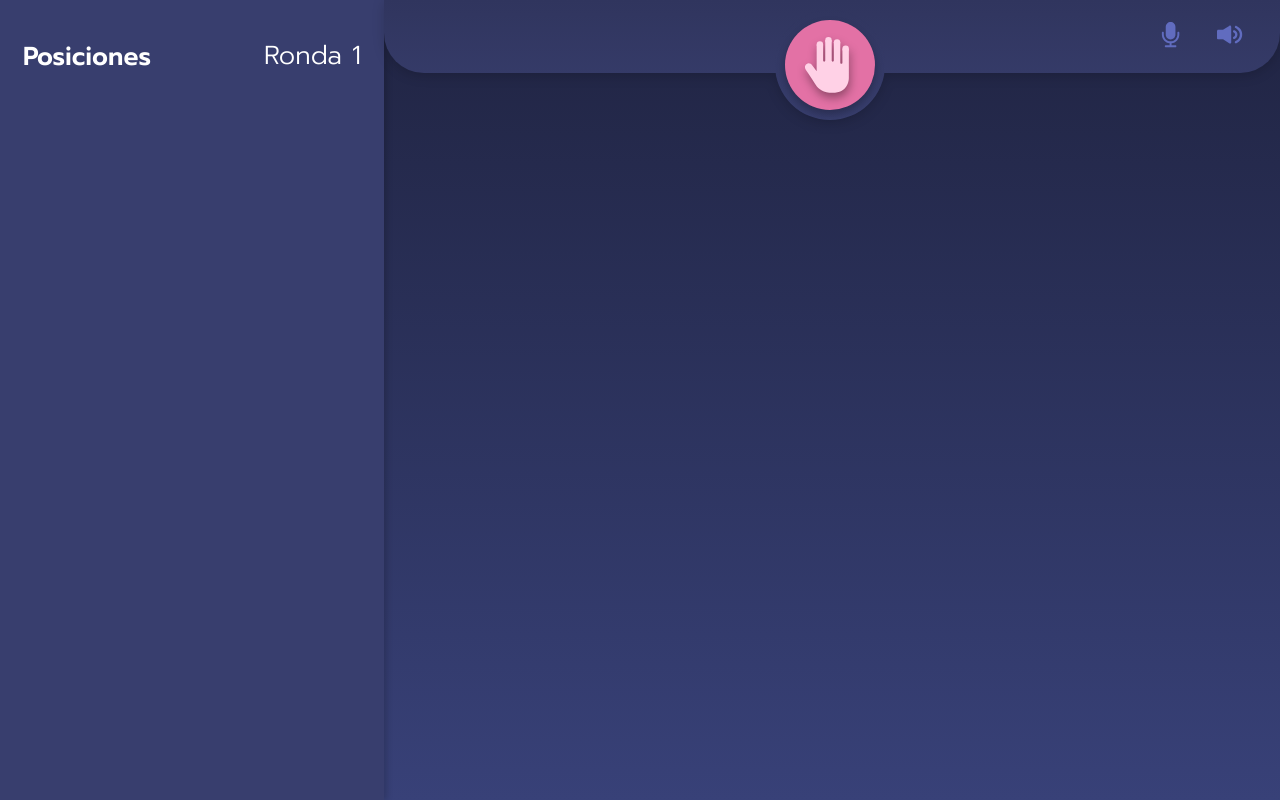
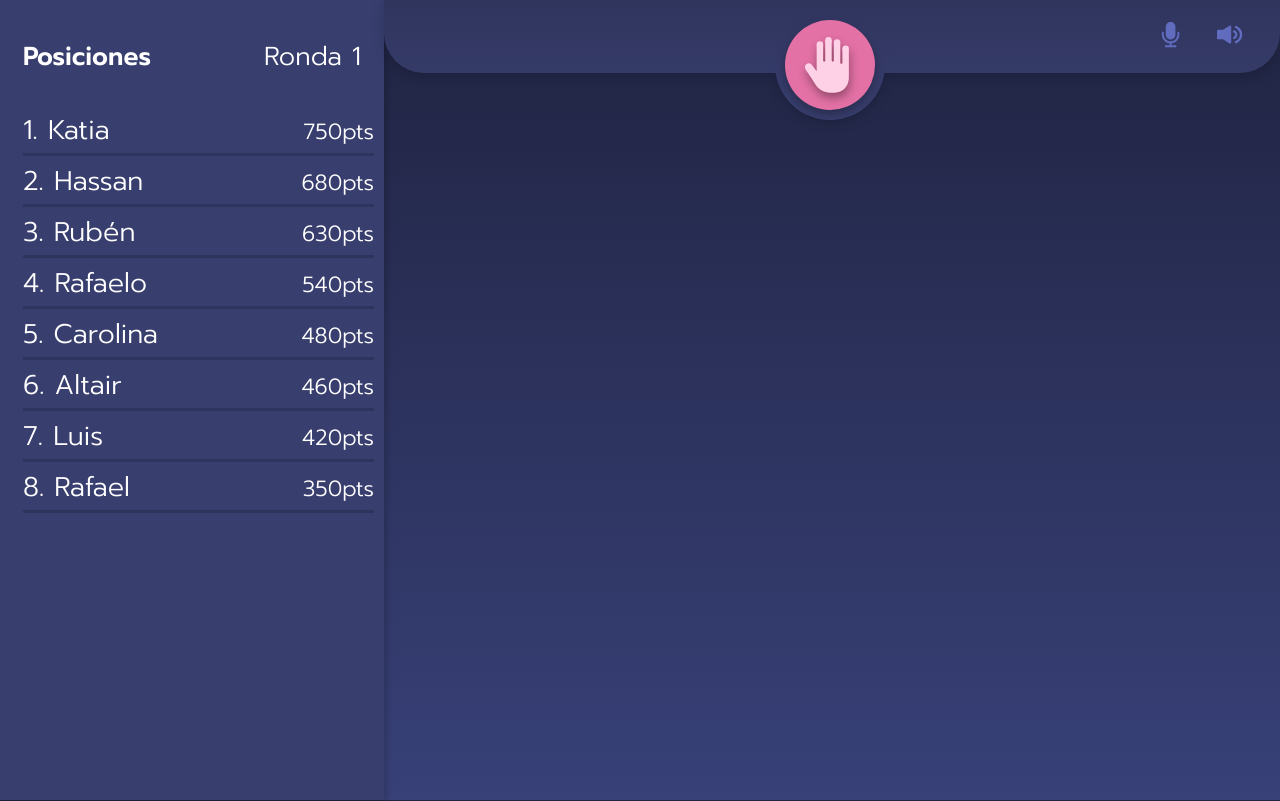
Before and after one commit to Ruben35/SmartBasta, a React (Create React App) app: page / in a window 1280 px wide. Built offline with nearby package versions, Linux system fonts and the light colour scheme.

Commit message:
Finishing final details on PlayersSideBar

```diff
--- a/package.json
+++ b/package.json
@@ -9,6 +9,7 @@
     "react": "^17.0.2",
     "react-dom": "^17.0.2",
     "react-scripts": "4.0.3",
+    "react-swipeable": "^6.1.2",
     "web-vitals": "^1.1.2"
   },
   "scripts": {
--- a/public/index.html
+++ b/public/index.html
@@ -8,6 +8,7 @@
     <meta name="theme-color" content="#30355E" />
     <meta name="msapplication-navbutton-color" content="#30355E">
     <meta name="apple-mobile-web-app-status-bar-style" content="#30355E">
+    <meta http-equiv="ScreenOrientation" content="autoRotate:disabled">
     <meta
       name="Smart Basta"
       content="Web site created using create-react-app"
--- a/src/App.js
+++ b/src/App.js
@@ -6,7 +6,6 @@ import PlayersSideBar from './components/PlayersSideBar'
 function App() {
 
   const [playersBarOpen, setPlayersBarOpen] = useState(false);
-
   const handleOnClickPlayers= () => {
     setPlayersBarOpen(!playersBarOpen);
   }
--- a/src/components/GameNavbar.jsx
+++ b/src/components/GameNavbar.jsx
@@ -113,6 +113,7 @@ const PlayersButton = ({onClickPlayers}) =>{
     const handleClick= (e) =>{
         e.preventDefault();
         onClickPlayers();
+        e.target.blur();
     };
 
     return (
@@ -130,6 +131,7 @@ const MicrophoneButton = () => {
     const handleClick= (e) =>{
         e.preventDefault();
         setMicrophoneOn(!microphoneOn);
+        e.target.blur();
     };
 
     return (
@@ -146,6 +148,7 @@ const SpeakerButton = () =>{
     const handleClick= (e) =>{
         e.preventDefault();
         setSpeakerOn(!speakerOn);
+        e.target.blur();
     };
 
     return (
--- a/src/components/PlayersSideBar.jsx
+++ b/src/components/PlayersSideBar.jsx
@@ -1,9 +1,55 @@
 import {React, useEffect, useRef, useState} from 'react';
 import useMediaQuery from '../utils/CustomHooks';
+import  { useSwipeable } from 'react-swipeable';
 
-const PlayersSideBar = ({open,onClose}) => {
+const examplePlayers = [
+    {
+        "name": "Hassan",
+        "puntuation": 680
+    },
+    {
+        "name": "Rubén",
+        "puntuation": 630
+    },
+    {
+        "name": "Katia",
+        "puntuation": 750
+    },
+    {
+        "name": "Rafael",
+        "puntuation": 350
+    },
+    {
+        "name": "Carolina",
+        "puntuation": 480
+    },
+    {
+        "name": "Rafaelo",
+        "puntuation": 540
+    },
+    {
+        "name": "Altair",
+        "puntuation": 460
+    },
+    {
+        "name": "Luis",
+        "puntuation": 420
+    },
+
+];
+
+
+const PlayersSideBar = ({open,onClose, gameRound, tablePlayers}) => {
     const [openContainer, setOpenContainer] = useState(open);
+    const players = tablePlayers?tablePlayers:examplePlayers;
+    const round = gameRound?gameRound:1;
     const isFirstRun = useRef(true);
+    const handlers = useSwipeable({
+        onSwipedLeft: () => onClose(),
+        preventDefaultTouchmoveEvent: true,
+        trackMouse: true
+      });
+
 
     let isWide= useMediaQuery("(min-width: 1025px)");
 
@@ -31,16 +77,29 @@ const PlayersSideBar = ({open,onClose}) => {
 
     return (
         <div>
-            <div className={"playersBarContainer "+(openContainer?"open":"close")}>
+            <div className={"playersBarContainer "+(openContainer?"open":"close")} {...(isWide?"":handlers)} >
                 <div className={bar}>
                     <div className="container">
                         <div className="header">
                             <span>Posiciones</span>
-                            <span>Ronda 1</span>
+                            <span>Ronda {round}</span>
+                        </div>
+                        <div className="playersContainer">
+                            {players.sort((a,b)=>a.puntuation<b.puntuation?1:-1) //Order by puntuation
+                                    .map((player,index) =>(
+                                    <div key={index}>
+                                        <div className="player">
+                                            <span>{index+1}. {player.name}</span>
+                                            <span>{player.puntuation}pts</span>
+                                        </div>
+                                        <hr/>
+                                    </div>
+                                ))}
+                            <div/>
                         </div>
                     </div>
                 </div>
-                <div className={"playersBarDarkArea "+(open?"open":"close")} onClick={handleClick}>
+                <div className={"playersBarDarkArea "+(open?"open":"close")} onClick={handleClick} {...(isWide?handlers:"")}>
                 </div>
             </div>
         </div>
--- a/src/styles/main.css
+++ b/src/styles/main.css
@@ -362,15 +362,68 @@ body{
 
 
 .playersBar .container{
-    padding: 40px 23px 40px 23px;
+    padding: 40px 0px 40px 23px;
+    height: 100vh;
 }
 
 .playersBar .container .header{
     display: flex;
     font-size: 26px;
+    margin-bottom: 42px;
+    padding-right: 23px;
+    align-items: baseline;
 }
 
 .playersBar .container .header span:first-child{
     flex-grow: 1;
     font-family: var(--boldFont);
 }
+
+.playersBar .container .player{
+    display: flex;
+    font-size: 22px;
+    align-items: baseline;
+}
+
+.playersBar .container .player span:first-child{
+    flex-grow: 1;
+    font-size: 27px;
+}
+
+.playersContainer{
+    overflow-y: scroll;
+    height: calc( 100vh - 112px );
+    padding-right: 10px;
+}
+
+.playersContainer div:last-child{
+    padding:100px;
+    user-select: none;
+}
+
+hr{
+    border: transparent;
+    border-top: 3px solid var(--darkPurple);
+    margin-top: 9px;
+}
+
+/* width */
+::-webkit-scrollbar {
+    width: 10px;
+  }
+
+/* Track */
+::-webkit-scrollbar-track {
+    background: transparent;
+}
+
+/* Handle */
+::-webkit-scrollbar-thumb {
+    background: var(--contrastLavandaButton);
+    border-radius: 30px;
+}
+
+/* Handle on hover */
+::-webkit-scrollbar-thumb:hover {
+    background: #484e8c;
+}
```
Also changed, not shown: public/manifest.json, 1 other file (tests, documents, lock files or other folders).
